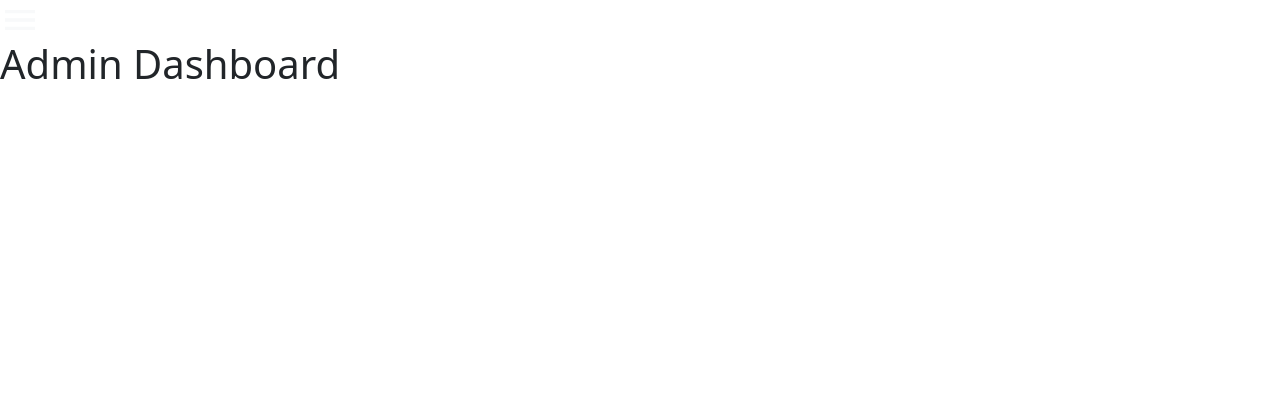
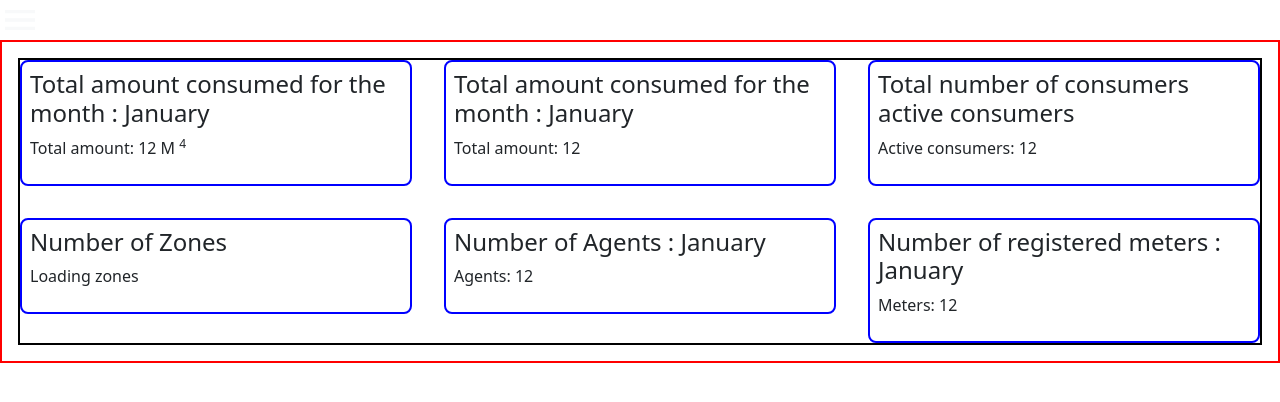
Before and after one commit to Davis-don/Mowasco, a React (Create React App) app in the folder client/: page /Admin/Dashboard in a window 1280 px wide. Shown: the top 402 px of the page. Built offline with nearby package versions, Linux system fonts and the light colour scheme; no server answers; sample sign-in values are in the browser's storage.

Commit message:
addadding zones check functionality

```diff
--- a/client/src/Admin/Components/Admin.css
+++ b/client/src/Admin/Components/Admin.css
@@ -0,0 +1,21 @@
+.adminSect {
+    border: 2px solid red;
+}
+.admin-cards{
+    display: flex;
+    flex-direction: row;
+    align-items: flex-start;
+    justify-content: space-between;
+    border: 2px solid black;
+    margin: 1rem;
+    flex-wrap: wrap;
+    gap: 2rem;
+}
+
+.admin-cards .cards{
+    /* min-width: ; */
+    padding: .5rem;
+    border-radius: .5rem;
+    border: 2px solid blue;
+    flex:2 1 20rem;
+}
--- a/client/src/Admin/Components/Admin.jsx
+++ b/client/src/Admin/Components/Admin.jsx
@@ -1,53 +1,129 @@
-import React from 'react'
-import './Admin.css'
-import AddUser from '../../User/pages/Create_User/AddUser';
-import NewCustomer from '../Pages/New_customer/NewCustomer';
-import { useState } from 'react';
+import React, { useEffect } from "react";
+import "./Admin.css";
+import AddUser from "../../User/pages/Create_User/AddUser";
+import NewCustomer from "../Pages/New_customer/NewCustomer";
+import { useState } from "react";
 import { IoMenuSharp } from "react-icons/io5";
 import { MdOutlineDashboard } from "react-icons/md";
-import { FaHome, FaUserTie,FaMoneyBillWave } from "react-icons/fa";
+import { FaHome, FaUserTie, FaMoneyBillWave } from "react-icons/fa";
 import { FaReceipt } from "react-icons/fa6";
 import { IoMdClose } from "react-icons/io";
 import { IoMdPersonAdd } from "react-icons/io";
+import axios from "axios";
+import { ToastContainer, toast } from "react-toastify";
+import "react-toastify/dist/ReactToastify.css";
+
+function AdminDashDisplay() {
+  const [zones, setZones] = useState()
+
+  // 1. Get the number of zones
+  const getZones = async () => {
+    const zones = await axios.get("http://localhost:4000/zones/all").catch(error => console.log(error));
+
+    if (zones.status == 200) {
+      toast.success('Meters found successfully.')
+      setZones(zones.data.data)
+    } else{
+      toast.warn('Something went wrong.')
+    }
+  }
 
 
+  useEffect(() => {
+    getZones()
+  }, [])
+  return (
+    <>
+      <div className="adminSect">
+        <div className="admin-cards">
+          <div className="cards">
+            <div className="card-title">
+              <h4>Total amount consumed for the month : {"January"}</h4>
+              <p>
+                Total amount: {12} M <sup>4</sup>
+              </p>
+            </div>
+          </div>
 
- function AdminDashDisplay() {
-   return <h1>Admin Dashboard</h1>;
- }
+          <div className="cards">
+            <div className="card-title">
+              <h4>Total amount consumed for the month : {"January"}</h4>
+              <p>
+                Total amount: {12}
+              </p>
+            </div>
+          </div>
+
+          <div className="cards">
+            <div className="card-title">
+              <h4> Total number of consumers active consumers</h4>
+              <p>
+                Active consumers: {12}
+              </p>
+            </div>
+          </div>
+
+          <div className="cards">
+            <div className="card-title">
+              <h4>Number of Zones
+              </h4>
+              {
+                zones && zones.length > 0? ( <p>
+                Zones: {zones.length}
+              </p>):(
+                <p>Loading zones</p>
+              )
+              }
+
+            </div>
+          </div>
+          <div className="cards">
+            <div className="card-title">
+              <h4>Number of Agents : {"January"}</h4>
+              <p>
+                Agents: {12}
+              </p>
+            </div>
+          </div>
+          <div className="cards">
+            <div className="card-title">
+              <h4>Number of registered meters : {"January"}</h4>
+              <p>
+                Meters: {12}
+              </p>
+            </div>
+          </div>
+        </div>
+        <ToastContainer/>
+      </div>
+    </>
+  );
+}
 function Admin() {
-
-    const [sidebar,setSidebar]=useState(false);
-    const [Home,setHome]=useState(true);
-    const [User,setUser]=useState(false);
-    const [Bill,setBill]=useState(false);
-    const [receipt,setReceipt]=useState(false);
-    const [newCustomer, setNewCustomer] = useState(false)
-    let component;
-    if(Home==true){
-    component=<AdminDashDisplay/>
-    }
-    else if(User==true){
-      component=<AddUser/>
-    }
-    else if(Bill==true){
-      component=''
-    } else if(newCustomer == true){
-      component=<NewCustomer/>
-    }
-    else if(receipt==true){
-      component=''
-
-    }
-
+  const [sidebar, setSidebar] = useState(false);
+  const [Home, setHome] = useState(true);
+  const [User, setUser] = useState(false);
+  const [Bill, setBill] = useState(false);
+  const [receipt, setReceipt] = useState(false);
+  const [newCustomer, setNewCustomer] = useState(false);
+  let component;
+  if (Home == true) {
+    component = <AdminDashDisplay />;
+  } else if (User == true) {
+    component = <AddUser />;
+  } else if (Bill == true) {
+    component = "";
+  } else if (newCustomer == true) {
+    component = <NewCustomer />;
+  } else if (receipt == true) {
+    component = "";
+  }
 
   return (
     <div className="admin-overall-container">
-
       <div className="small-phone-display">
         <header className="dashboard-header-small">
-          <div className="left-side-small-screen-content">
-          </div>
+          <div className="left-side-small-screen-content"></div>
           <div className="right-side-small-screen-content">
             <div
               onClick={() => {
@@ -165,10 +241,8 @@ function Admin() {
         )}
         <div className="component-dash-display">{component}</div>
       </div>
-
-
     </div>
   );
 }
 
-export default Admin
+export default Admin;
```
